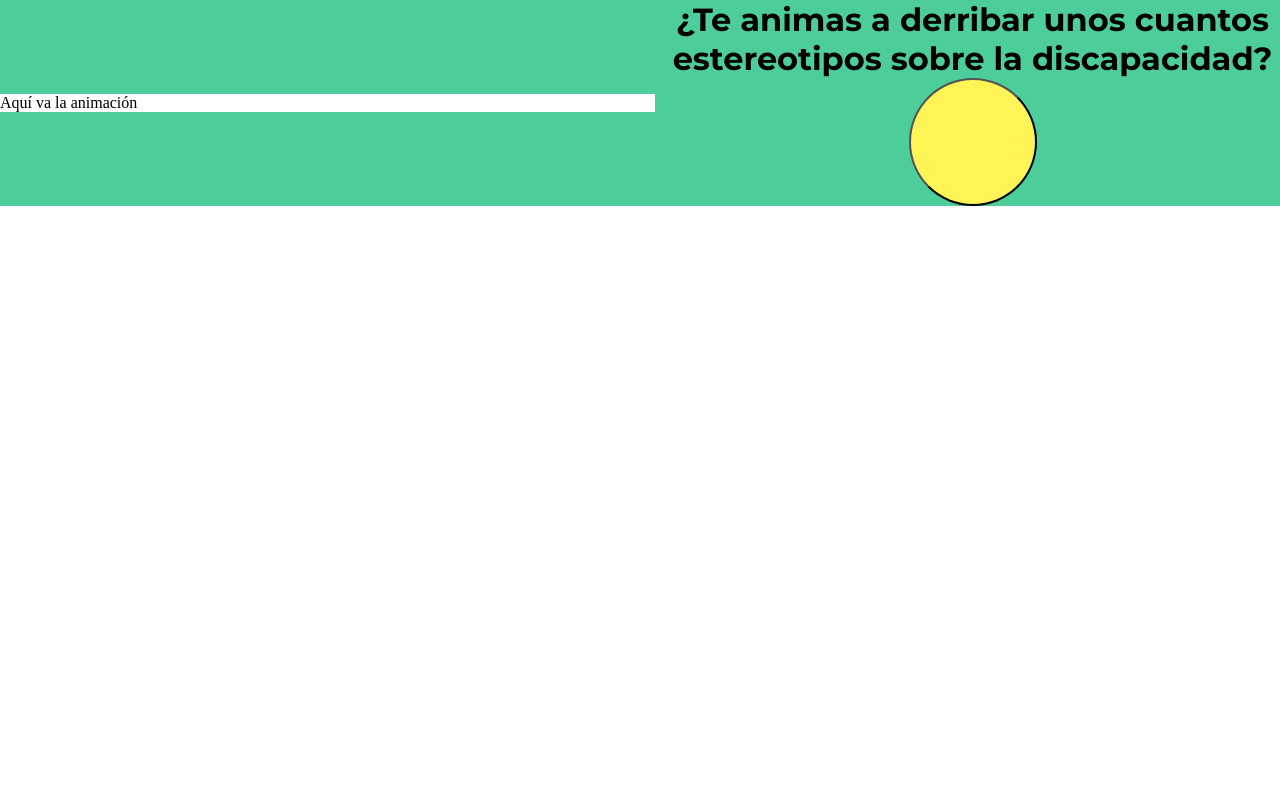
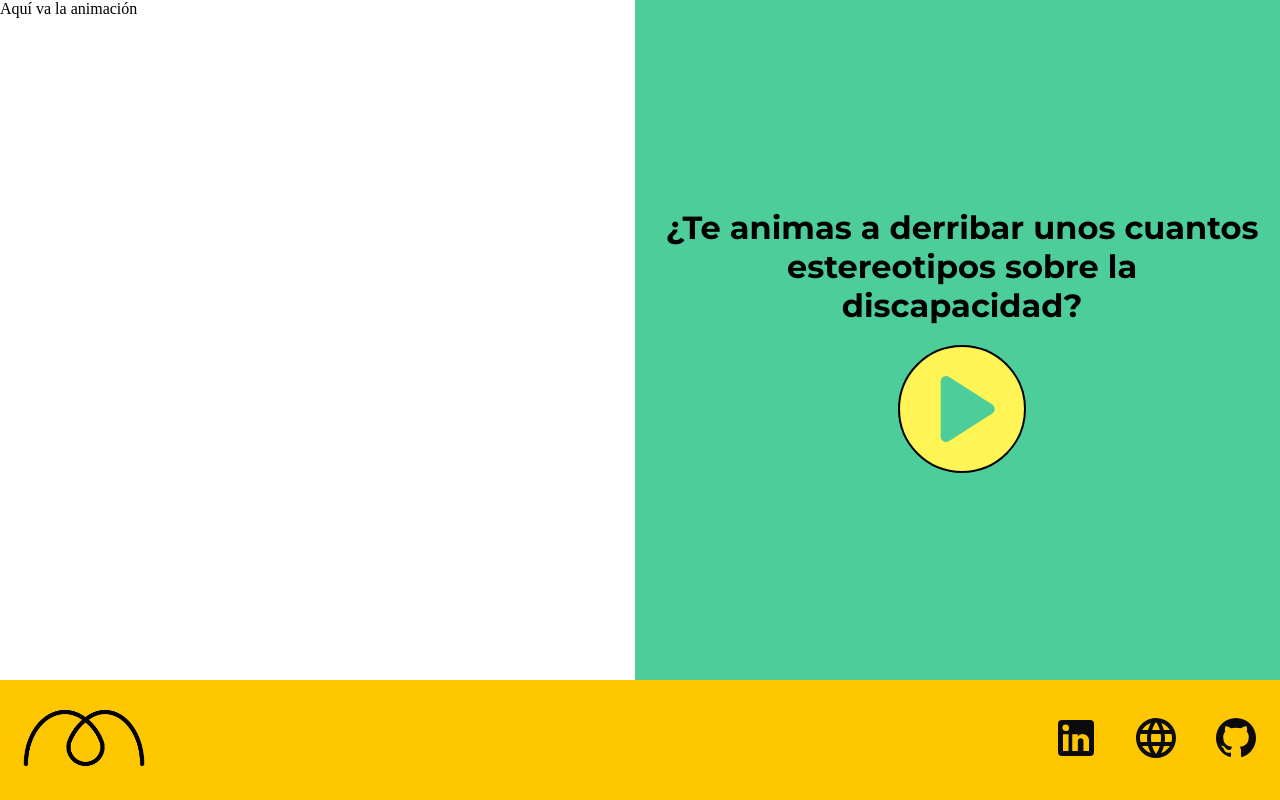
Before and after one commit to mloherr/quizz-disability, an Angular app: page / in a window 1280 px wide. Built offline with nearby package versions, Linux system fonts and the light colour scheme.

Commit message:
Created basic structure for landing page and added styles on desktop version

```diff
--- a/src/app/components/landing-page/landing-page.component.css
+++ b/src/app/components/landing-page/landing-page.component.css
@@ -1,16 +1,16 @@
 .landingMain {
   background-color: #4ccd99;
   width: 100%;
-  height: 85%;
   display: flex;
   align-items: center;
   justify-content: space-between;
-  gap: 10px;
+  gap: 0.6rem;
 }
 
 .landingDecoration {
   background-color: white;
   width: 100%;
+  height: 85vh;
 }
 
 .landingText {
@@ -18,6 +18,8 @@
   flex-direction: column;
   align-items: center;
   justify-content: center;
+  gap: 1.25rem;
+  padding: 1.25rem;
 }
 
 .landingTitle {
@@ -33,4 +35,50 @@
   width: 8rem;
   height: 8rem;
   border-radius: 50%;
+  cursor: pointer;
+  display: flex;
+  justify-content: center;
+  align-items: center;
+  transition: 1.5s ease;
+  border: 2px solid black;
 }
+
+.landingButton:hover {
+  background-color: #ffc700;
+  width: 8rem;
+  height: 8rem;
+  border-radius: 50%;
+  cursor: pointer;
+  display: flex;
+  justify-content: center;
+  align-items: center;
+}
+
+.footer {
+  background-color: #ffc700;
+  display: flex;
+  justify-content: space-between;
+  align-items: center;
+  padding: 1.25rem;
+  height: 15vh;
+}
+
+.footerLogotipe {
+  width: 8rem;
+}
+
+.footerLogotipe img {
+  width: 100%;
+}
+
+.footerIcons {
+  display: flex;
+  gap: 2rem;
+}
+
+.iconContainer {
+  width: 3rem;
+}
+.iconContainer img {
+  width: 100%;
+}
--- a/src/app/components/landing-page/landing-page.component.html
+++ b/src/app/components/landing-page/landing-page.component.html
@@ -6,16 +6,32 @@
     <h1 class="landingTitle">
       ¿Te animas a derribar unos cuantos estereotipos sobre la discapacidad?
     </h1>
-    <button class="landingButton"></button>
+    <button class="landingButton">
+      <img src="assets/play.svg" alt="Icono de play" />
+    </button>
   </section>
 </main>
 <footer class="footer">
-  <figure>
-    <img src="" alt="" />
+  <figure class="footerLogotipe">
+    <a href=""
+      ><img src="assets/logo.png" alt="Logotipo de marca personal"
+    /></a>
   </figure>
-  <div>
-    <div></div>
-    <div></div>
-    <div></div>
+  <div class="footerIcons">
+    <div class="iconContainer">
+      <a href="https://www.linkedin.com/in/maria-lopez-herraiz" target="_blank">
+        <img src="assets/linkedin.svg" alt="Icono LinkedIn"
+      /></a>
+    </div>
+    <div class="iconContainer">
+      <a href="https://soymarialoherr.com/" target="_blank">
+        <img src="assets/web.svg" alt="Icono web"
+      /></a>
+    </div>
+    <div class="iconContainer">
+      <a href="https://github.com/mloherr" target="_blank"
+        ><img src="assets/github.svg" alt="Icono GitHub"
+      /></a>
+    </div>
   </div>
 </footer>
```
Also changed, not shown: src/assets/play.svg (added).
